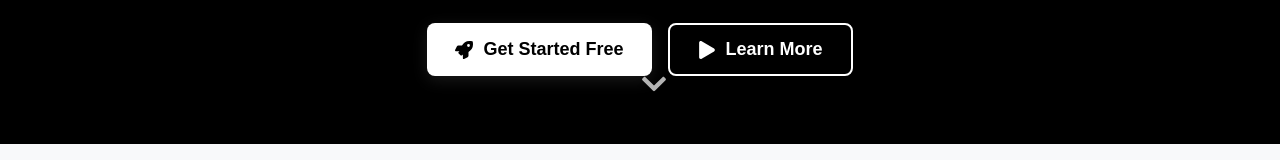
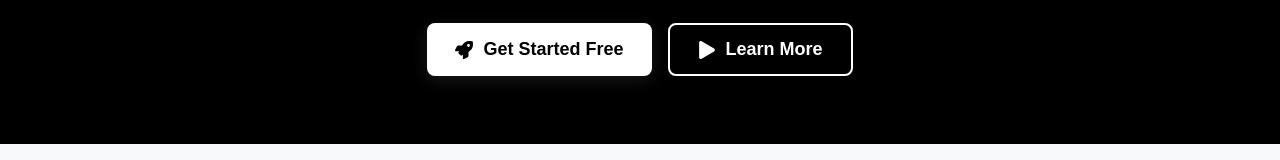
Before and after one commit to kavya-gupta-3/My-Reminder, a React (Create React App) app: page / in a window 1280 px wide. Shown: the part 336-496 px from the top of the page. Built offline with nearby package versions, Linux system fonts and the light colour scheme; no server answers.

Commit message:
Remove down arrow from home page hero for a cleaner look

```diff
--- a/src/pages/HomePage.js
+++ b/src/pages/HomePage.js
@@ -181,22 +181,6 @@ function HomePage() {
               <FaPlay /> Learn More
             </button>
           </div>
-        </div>
-
-        {/* Scroll Indicator */}
-        <div
-          onClick={scrollToFeatures}
-          style={{
-            position: 'absolute',
-            bottom: '38px',
-            left: '50%',
-            transform: 'translateX(-50%)',
-            cursor: 'pointer',
-            animation: 'bounce 2s infinite',
-            opacity: 0.7
-          }}
-        >
-          <FaChevronDown size={28} />
         </div>
       </section>
 
```
